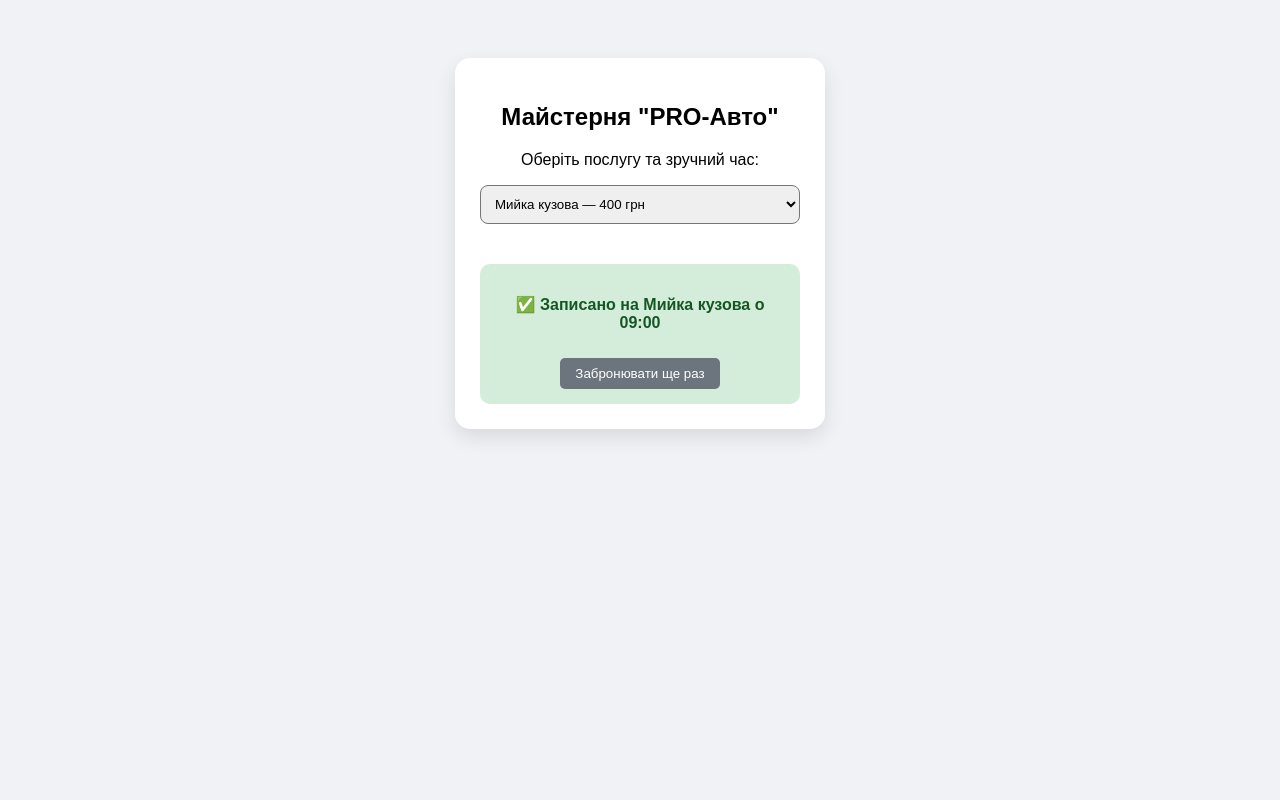
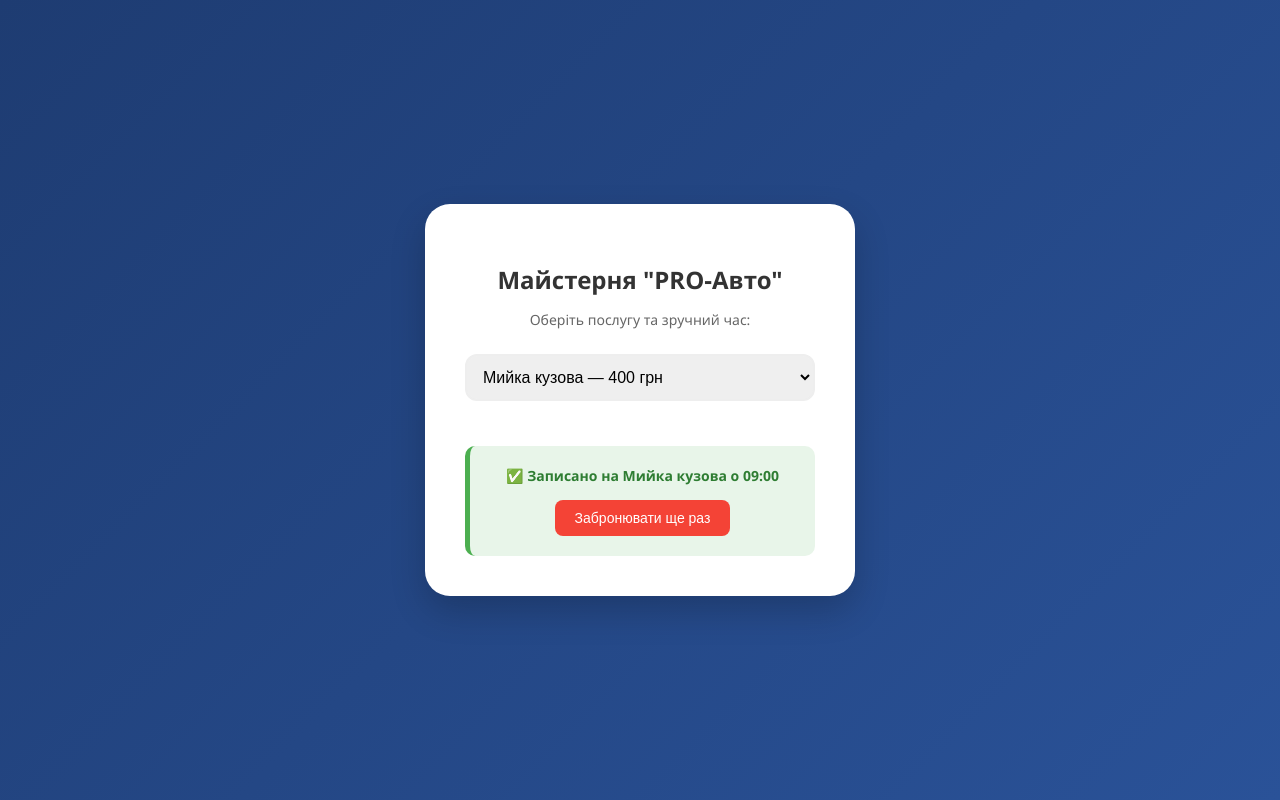
Before and after one commit to YevhenBodnar613/booking-service, a plain HTML site: page index.html in a window 1280 px wide. Both pictures are taken after a click on the button "09:00". Drawn offline with Linux system fonts and the light colour scheme.

Commit message:
style.css

```diff
--- a/style.css
+++ b/style.css
@@ -1,58 +1,83 @@
+/* Основний фон сторінки */
 body {
-  background: #f0f2f5;
-  font-family: Arial, sans-serif;
+  background: linear-gradient(135deg, #1e3c72 0%, #2a5298 100%); /* Градієнтний фон */
+  font-family: 'Segoe UI', Tahoma, Geneva, Verdana, sans-serif;
   display: flex;
   justify-content: center;
-  padding-top: 50px;
+  align-items: center;
+  height: 100vh;
+  margin: 0;
 }
 
+/* Картка бронювання */
 .booking-card {
   background: white;
-  padding: 25px;
-  border-radius: 15px;
-  box-shadow: 0 8px 20px rgba(0,0,0,0.1);
-  width: 320px;
+  padding: 40px;
+  border-radius: 25px;
+  box-shadow: 0 15px 35px rgba(0,0,0,0.2);
+  width: 350px;
   text-align: center;
 }
 
+h2 { color: #333; margin-bottom: 5px; }
+p { color: #666; font-size: 14px; margin-bottom: 25px; }
+
+/* Список послуг */
 select {
   width: 100%;
-  padding: 10px;
-  margin-bottom: 20px;
-  border-radius: 8px;
+  padding: 12px;
+  margin-bottom: 25px;
+  border-radius: 12px;
+  border: 2px solid #eee;
+  font-size: 16px;
+  cursor: pointer;
 }
 
+/* Сітка з кнопками */
 .time-grid {
   display: grid;
   grid-template-columns: 1fr 1fr;
-  gap: 10px;
+  gap: 15px;
 }
 
+/* Кнопки часу */
 .time-btn {
-  background: #007bff;
+  background: #2a5298;
   color: white;
   border: none;
-  padding: 12px;
-  border-radius: 8px;
+  padding: 15px;
+  border-radius: 12px;
   cursor: pointer;
   font-weight: bold;
+  transition: all 0.3s ease; /* Плавна зміна кольору */
 }
 
+.time-btn:hover {
+  background: #1e3c72;
+  transform: scale(1.05); /* Кнопка трохи збільшується при наведенні */
+}
+
+/* Повідомлення про успіх */
 #status-container {
   margin-top: 20px;
-  padding: 15px;
-  background: #d4edda;
+  padding: 20px;
+  background: #e8f5e9;
+  border-left: 5px solid #4caf50;
   border-radius: 10px;
 }
 
-#status-text { color: #155724; font-weight: bold; }
+#status-text { color: #2e7d32; font-weight: bold; margin: 0; }
 
+/* Кнопка скидання */
 #reset-btn {
-  background: #6c757d;
+  background: #f44336;
   color: white;
   border: none;
-  padding: 8px 15px;
-  border-radius: 5px;
+  padding: 10px 20px;
+  border-radius: 8px;
   cursor: pointer;
-  margin-top: 10px;
+  margin-top: 15px;
+  font-size: 14px;
 }
+
+#reset-btn:hover { background: #d32f2f; }
```
